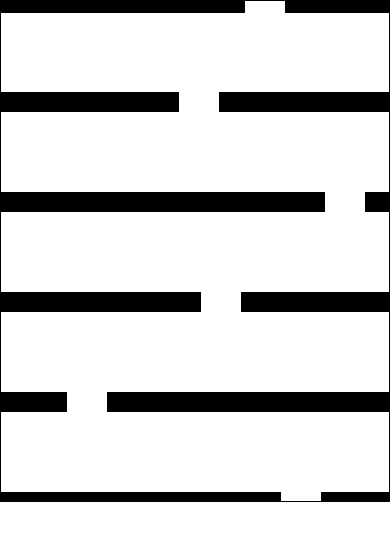
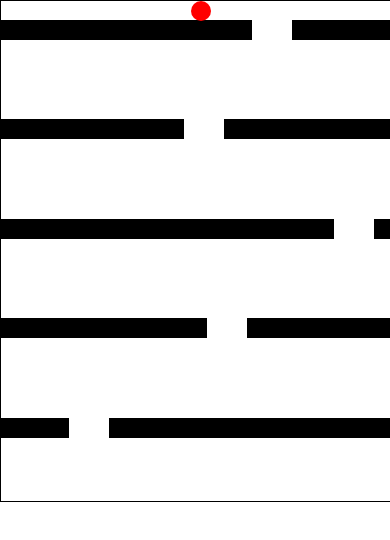
Before and after one commit to Beat0154/fall-game, a plain HTML site: page index.html in a window 390 px wide. Drawn offline with Linux system fonts and the light colour scheme.

Commit message:
update 4 vid

```diff
--- a/controls.js
+++ /dev/null
@@ -1,74 +0,0 @@
-var character = document.getElementById("character");
-var mousedownID = -1;
-function mousedownLeft(event) {
-  if(mousedownID==-1)mousedownID = setInterval(whilemousedownLeft, 2);
-}
-function mouseupLeft(event) {
-   if(mousedownID!=-1) {
-     clearInterval(mousedownID);
-     mousedownID=-1;
-   }
-}
-function whilemousedownLeft() {
-   var left = parseInt(window.getComputedStyle(character).getPropertyValue("left"));
-    if(left > 0){
-        if(window.innerWidth < 400){
-            var newleft = left - 3;
-        }else{
-            var newleft = left - 2;
-        }
-        character.style.left = newleft + "px";
-    }
-}
-document.getElementById("left").addEventListener("mousedown", mousedownLeft);
-document.getElementById("left").addEventListener("mouseup", mouseupLeft);
-document.getElementById("left").addEventListener("touchstart", mousedownLeft);
-document.getElementById("left").addEventListener("touchend", mouseupLeft);
-
-function mousedownRight(event) {
-  if(mousedownID==-1)mousedownID = setInterval(whilemousedownRight, 2);
-}
-function mouseupRight(event) {
-   if(mousedownID!=-1) {
-     clearInterval(mousedownID);
-     mousedownID=-1;
-   }
-}
-function whilemousedownRight() {
-   var left = parseInt(window.getComputedStyle(character).getPropertyValue("left"));
-    if(window.innerWidth < 400){
-        var num = window.innerWidth - 20;
-    }else{
-        var num = 380;
-    }
-    if(left < num){
-        if(window.innerWidth < 400){
-            var newleft = left + 3;
-        }else{
-            var newleft = left + 2;
-        }
-        character.style.left = newleft + "px";
-    }
-}
-document.getElementById("right").addEventListener("mousedown", mousedownRight);
-document.getElementById("right").addEventListener("mouseup", mouseupRight);
-document.getElementById("right").addEventListener("touchstart", mousedownRight);
-document.getElementById("right").addEventListener("touchend", mouseupRight);
-
-document.addEventListener("keydown", event => {
-  if (event.isComposing || event.keyCode === 229) {
-    return;
-  }
-  if(event.key==="ArrowLeft"||event.key==="a"){mousedownLeft();}
-  if(event.key==="ArrowRight"||event.key==="d"){mousedownRight();}
-
-});
-
-document.addEventListener("keyup", event => {
-  if (event.isComposing || event.keyCode === 229) {
-    return;
-  }
-  if(event.key==="ArrowLeft"||event.key==="a"){mouseupLeft();}
-  if(event.key==="ArrowRight"||event.key==="d"){mouseupRight();}
-
-});
--- a/index.html
+++ b/index.html
@@ -2,17 +2,14 @@
 <html lang="en">
 <head>
     <meta charset="UTF-8">
-    <title>FALL</title>
+    <title>Fall game</title>
     <link rel="stylesheet" href="style.css">
-    <meta name="viewport" content="width=device-width, initial-scale=1.0">
 </head>
 <body>
-    <div id="game">
-        <div id="left"></div>
-        <div id="right"></div>
-        <div id="character"></div>
-    </div>
+<div id="game">
+    <div id="character"></div>
+</div>
+
 </body>
-<script src="controls.js"></script>
 <script src="script.js"></script>
 </html>
--- a/script.js
+++ b/script.js
@@ -1,90 +1,94 @@
+var character = document.getElementById("character");
 var game = document.getElementById("game");
-if(window.innerWidth < 400){
-    var width = window.innerWidth-2;
-}else{
-    var width = 400;
+var interval;
+var both = 0;
+var counter = 0;
+var currentBlocks = [];
+
+function moveLeft(){
+    var left = parseInt(window.getComputedStyle(character).getPropertyValue("left"));
+    if(left>0){
+        character.style.left = left - 2 + "px";
+    }
 }
-document.documentElement.style.setProperty('--width', width + "px");
-var character = document.getElementById("character");
-var currentBlocks = [];
-var counter = 0;
-var updateBlocks = setInterval(function(){
-    var holeLast = document.getElementById("hole".concat(counter-1));
-    var blockLast = document.getElementById("block".concat(counter-1));
-    if(counter > 0){
+function moveRight(){
+    var left = parseInt(window.getComputedStyle(character).getPropertyValue("left"));
+    if(left<380){
+        character.style.left = left + 2 + "px";
+    }
+}
+document.addEventListener("keydown", event => {
+    if(both==0){
+        both++;
+        if(event.key==="ArrowLeft"){
+            interval = setInterval(moveLeft, 1);
+        }
+        if(event.key==="ArrowRight"){
+            interval = setInterval(moveRight, 1);
+        }
+    }
+});
+document.addEventListener("keyup", event => {
+    clearInterval(interval);
+    both=0;
+});
+
+var blocks = setInterval(function(){
+    var blockLast = document.getElementById("block"+(counter-1));
+    var holeLast = document.getElementById("hole"+(counter-1));
+    if(counter>0){
         var blockLastTop = parseInt(window.getComputedStyle(blockLast).getPropertyValue("top"));
         var holeLastTop = parseInt(window.getComputedStyle(holeLast).getPropertyValue("top"));
     }
-    if(blockLastTop < 400||counter==0){
+    if(blockLastTop<400||counter==0){
         var block = document.createElement("div");
         var hole = document.createElement("div");
         block.setAttribute("class", "block");
-        block.setAttribute("id", "block".concat(counter));
         hole.setAttribute("class", "hole");
-        hole.setAttribute("id", "hole".concat(counter));
+        block.setAttribute("id", "block"+counter);
+        hole.setAttribute("id", "hole"+counter);
         block.style.top = blockLastTop + 100 + "px";
         hole.style.top = holeLastTop + 100 + "px";
-        if(window.innerWidth < 400){
-            var random = Math.floor(Math.random() * (window.innerWidth - 40));
-        }else{
-            var random = Math.floor(Math.random() * 320);
-        }
+        var random = Math.floor(Math.random() * 360);
         hole.style.left = random + "px";
+        game.appendChild(block);
         game.appendChild(hole);
-        game.appendChild(block);
         currentBlocks.push(counter);
         counter++;
     }
-    var characterTop = parseFloat(window.getComputedStyle(character).getPropertyValue("top"));
+    var characterTop = parseInt(window.getComputedStyle(character).getPropertyValue("top"));
     var characterLeft = parseInt(window.getComputedStyle(character).getPropertyValue("left"));
-    if(characterTop < -20){
-        let num = counter - 10;
-        alert("u lose. score: " + num);
-        clearInterval(updateBlocks);
-        Location.reload();
+    var drop = 0;
+    if(characterTop <= 0){
+        alert("Game over. Score: "+(counter-9));
+        clearInterval(blocks);
+        location.reload();
     }
-    var drop = 0;
-    for (var i = 0; i < currentBlocks.length; i++) {
-        var x = currentBlocks[i];
-        let iblock = document.getElementById("block".concat(x));
-        let ihole = document.getElementById("hole".concat(x));
-        var blockTopI = parseFloat(window.getComputedStyle(iblock).getPropertyValue("top"));
-        var holeLeftI = parseInt(window.getComputedStyle(ihole).getPropertyValue("left"));
-        var holeTopI = parseInt(window.getComputedStyle(ihole).getPropertyValue("top"));
-        if(window.innerWidth < 400){
-            var newtop = blockTopI - 1;
-        }else{
-            var newtop = blockTopI - 0.5;
+    for(var i = 0; i < currentBlocks.length;i++){
+        let current = currentBlocks[i];
+        let iblock = document.getElementById("block"+current);
+        let ihole = document.getElementById("hole"+current);
+        let iblockTop = parseFloat(window.getComputedStyle(iblock).getPropertyValue("top"));
+        let iholeLeft = parseFloat(window.getComputedStyle(ihole).getPropertyValue("left"));
+        iblock.style.top = iblockTop - 0.5 + "px";
+        ihole.style.top = iblockTop - 0.5 + "px";
+        if(iblockTop < -20){
+            currentBlocks.shift();
+            iblock.remove();
+            ihole.remove();
         }
-        iblock.style.top = newtop + "px";
-        ihole.style.top = newtop + "px";
-        if(blockTopI < -20){
-            currentBlocks.shift();
-        }
-        if(blockTopI - 20 < characterTop && blockTopI  > characterTop){
+        if(iblockTop-20<characterTop && iblockTop>characterTop){
             drop++;
-        }
-        if(holeLeftI-5 <= characterLeft &&
-           characterLeft <= holeLeftI + 25 &&
-           blockTopI - 22 < characterTop &&
-           blockTopI  > characterTop){
-            drop = 0;
-            break;
+            if(iholeLeft<=characterLeft && iholeLeft+20>=characterLeft){
+                drop = 0;
+            }
         }
     }
-    if(drop == 0){
+    if(drop==0){
         if(characterTop < 480){
-            if(window.innerWidth < 400){
-                character.style.top = characterTop + 5 + "px";
-            }else{
-                character.style.top = characterTop + 2 + "px";
-            }
+            character.style.top = characterTop + 2 + "px";
         }
-    } else{
-        if(window.innerWidth < 400){
-            character.style.top = characterTop - 1  + "px";
-        }else{
-            character.style.top = characterTop - 0.5 + "px";
-        }
+    }else{
+        character.style.top = characterTop - 0.5 + "px";
     }
-}, 1);
+},1);
--- a/style.css
+++ b/style.css
@@ -1,34 +1,26 @@
-:root{
-    --width: 400px;
-}
 *{
     padding: 0;
     margin: 0;
-    overflow-x: hidden;
-    user-select: none;
-    -moz-user-select: none;
-    -khtml-user-select: none;
-    -webkit-user-select: none;
-    -o-user-select: none;
 }
 #game{
-    width: var(--width);
+    width: 400px;
     height: 500px;
     border: 1px solid black;
     margin: auto;
+    overflow: hidden;
 }
 #character{
     width: 20px;
     height: 20px;
     background-color: red;
     border-radius: 50%;
-    top: 440px;
-    left: 110px;
     position: relative;
-    z-index: 100;
+    top: 400px;
+    left: 190px;
+    z-index: 1000000;
 }
 .block{
-    width: var(--width);
+    width: 400px;
     height: 20px;
     background-color: black;
     position: relative;
@@ -38,17 +30,8 @@
 .hole{
     width: 40px;
     height: 20px;
+    background-color: white;
+    position: relative;
     top: 100px;
     margin-top: -20px;
-    position: relative;
-    background-color: white;
-    z-index: 1;
 }
-#left, #right{
-    width:50%;
-    position: absolute;
-    height: 500px;
-}
-#right{
-    left: 50%;
-}
```
Also changed, not shown: 1 other file.
